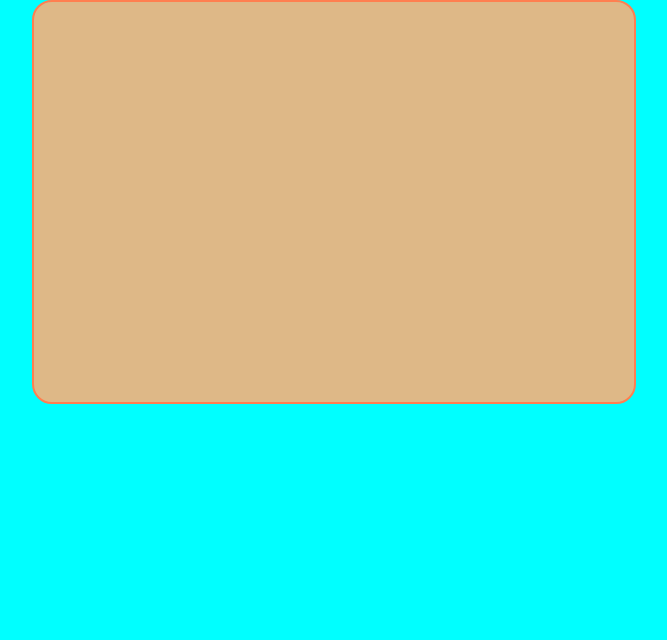
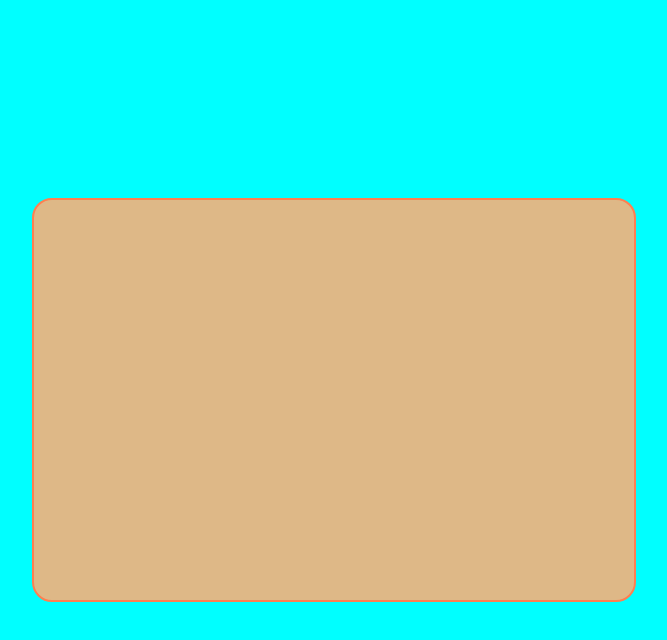
Before and after one commit to Asher-Z-Engel/DrumMachine, a React (Create React App) app: page / in a window 1280 px wide. Shown: the top 640 px of the page, without its empty margins (306-973 px from the left). Built offline with nearby package versions, Linux system fonts and the light colour scheme.

Commit message:
refactored drum-machine to separate component using styled-components

```diff
--- a/package.json
+++ b/package.json
@@ -9,6 +9,7 @@
     "react": "^17.0.2",
     "react-dom": "^17.0.2",
     "react-scripts": "4.0.3",
+    "styled-components": "^5.3.3",
     "web-vitals": "^1.1.2"
   },
   "scripts": {
--- a/src/App.css
+++ b/src/App.css
@@ -1,15 +1,7 @@
 body {
+  height: 100vh;
   display: flex;
   align-items: center;
   justify-content: center;
   background-color: aqua;
 }
-
-div#drum-machine {
-  width: 600px;
-  height: 400px;
-  background-color: burlywood;
-  border:2px solid coral;
-  border-radius: 20px;
-  margin: auto;
-}
--- a/src/App.js
+++ b/src/App.js
@@ -1,12 +1,13 @@
 import logo from './logo.svg';
 import './App.css';
+import DrumMachine from './components/DrumMachine';
 
 function App() {
   return (
     <>
-      <div id="drum-machine">
+      <DrumMachine>
 
-      </div>
+      </DrumMachine>
     </>
   );
 }
--- /dev/null
+++ b/src/components/DrumMachine/DrumMachine.styles.js
@@ -0,0 +1,9 @@
+import styled from "styled-components";
+
+export const Wrapper = styled.div`width: 600px;
+height: 400px;
+background-color: burlywood;
+border:2px solid coral;
+border-radius: 20px;
+margin: auto;
+`;
--- /dev/null
+++ b/src/components/DrumMachine/index.js
@@ -0,0 +1,11 @@
+import React from "react";
+// Styles
+import { Wrapper } from "./DrumMachine.styles";
+
+const DrumMachine = ({children}) => {
+  return (
+    <Wrapper id="drum-machine">{ children }</Wrapper>
+  )
+}
+
+export default DrumMachine;
```
Also changed, not shown: 1 other file (tests, documents, lock files or other folders).
